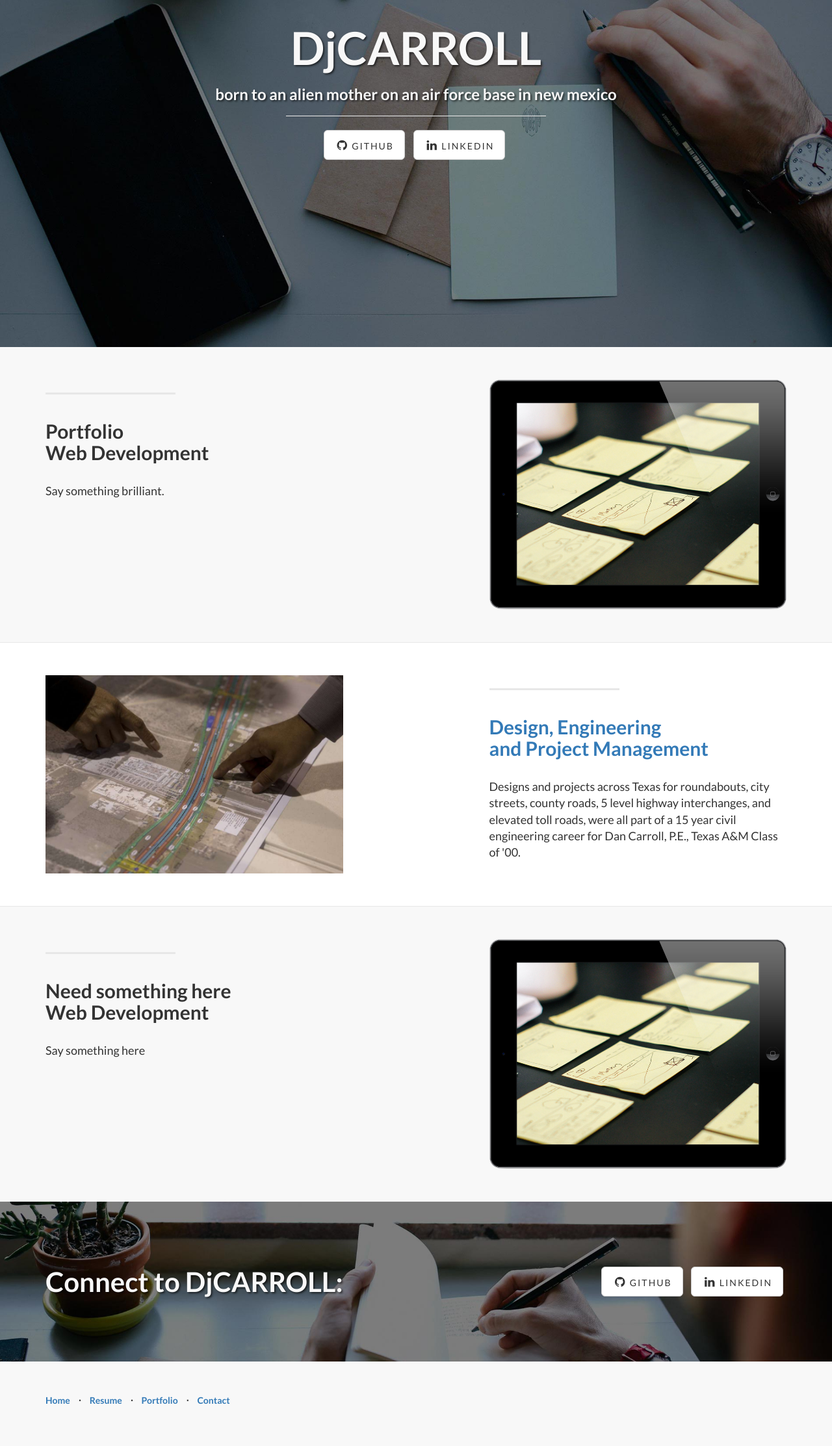
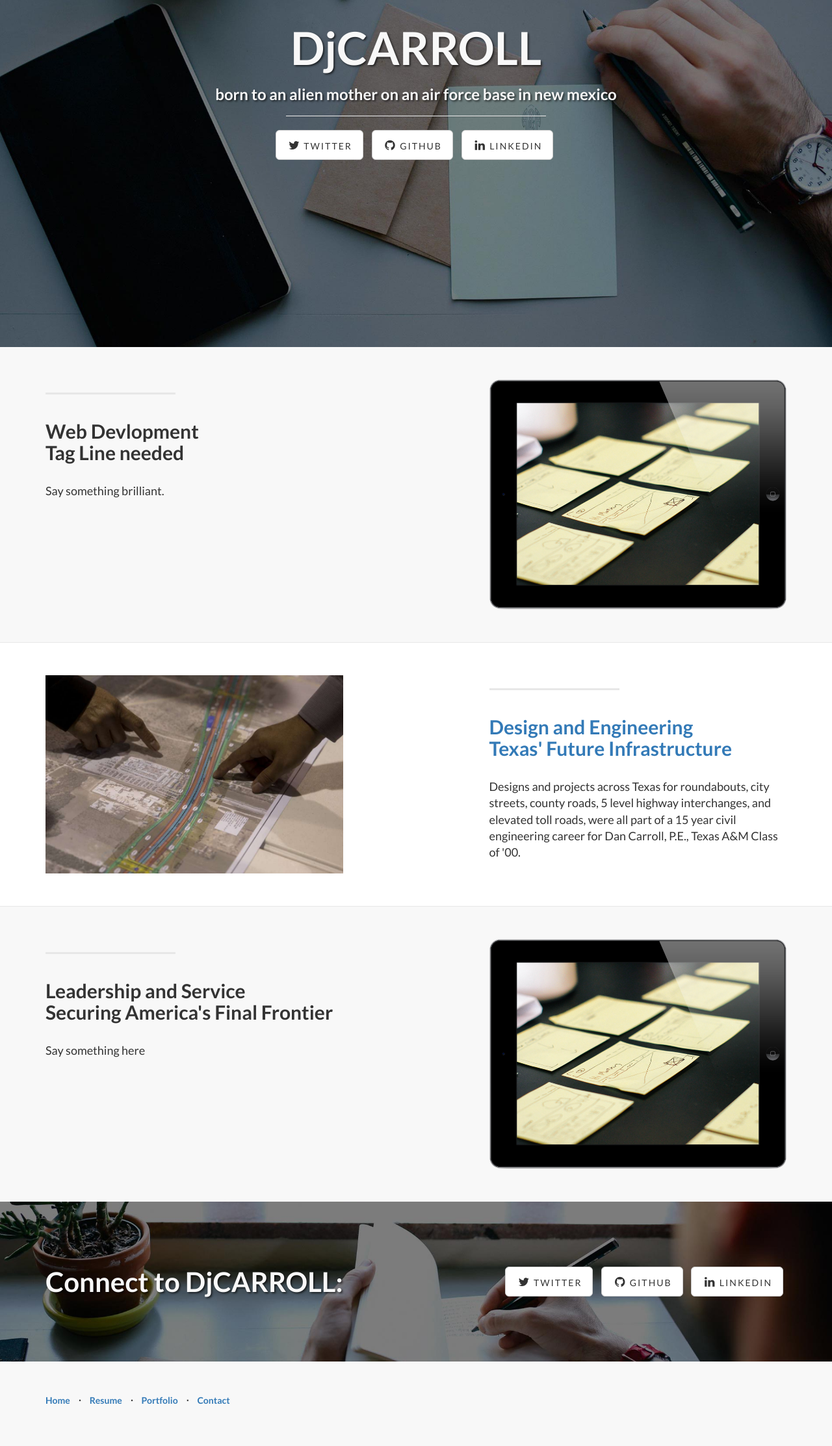
Before and after one commit to primalrambler/codeup.dev, a PHP site: page /public/p001_index.php in a window 1280 px wide. Shown: the part 243-2468 px from the top of the page at 65% size. Run offline with PHP 8.4, Linux system fonts and the light colour scheme; some libraries are stand-ins or nearby versions.

Commit message:
add twitter links

```diff
--- a/public/p001_index.php
+++ b/public/p001_index.php
@@ -77,9 +77,9 @@
                         <h3>born to an alien mother on an air force base in new mexico</h3>
                         <hr class="intro-divider">
                         <ul class="list-inline intro-social-buttons">
-                           <!--  <li>
-                                <a href="https://twitter.com/SBootstrap" class="btn btn-default btn-lg" target="_blank"><i class="fa fa-twitter fa-fw"></i> <span class="network-name">Twitter</span></a>
-                            </li> -->
+                           <li>
+                                <a href="https://twitter.com/primalRambler" class="btn btn-default btn-lg" target="_blank"><i class="fa fa-twitter fa-fw"></i> <span class="network-name">Twitter</span></a>
+                            </li>
                             <li>
                                 <a href="https://github.com/primalrambler" class="btn btn-default btn-lg" target="_blank"><i class="fa fa-github fa-fw"></i> <span class="network-name">Github</span></a>
                             </li>
@@ -106,7 +106,7 @@
                 <div class="col-lg-5 col-sm-6">
                     <hr class="section-heading-spacer">
                     <div class="clearfix"></div>
-                    <h2 class="section-heading">Portfolio<br>Web Development</h2>
+                    <h2 class="section-heading">Web Devlopment<br>Tag Line needed</h2>
                     <p class="lead">Say something brilliant.</p>
                 </div>
                 <div class="col-lg-5 col-lg-offset-2 col-sm-6">
@@ -129,7 +129,7 @@
                     <hr class="section-heading-spacer">
                     <div class="clearfix"></div>
                     <a href="/p001_resume.php">
-                        <h2 class="section-heading">Design, Engineering<br>and Project Management</h2>
+                        <h2 class="section-heading">Design and Engineering<br>Texas' Future Infrastructure</h2>
                     </a>
                     <p class="lead">Designs and projects across Texas for roundabouts, city streets, county roads, 5 level highway interchanges, and elevated toll roads, were all part of a 15 year civil engineering career for Dan Carroll, P.E., Texas A&M Class of '00.</p>
                 </div>
@@ -152,7 +152,7 @@
                 <div class="col-lg-5 col-sm-6">
                     <hr class="section-heading-spacer">
                     <div class="clearfix"></div>
-                    <h2 class="section-heading">Need something here<br>Web Development</h2>
+                    <h2 class="section-heading">Leadership and Service<br>Securing America's Final Frontier</h2>
                     <p class="lead">Say something here</p>
                 </div>
                 <div class="col-lg-5 col-lg-offset-2 col-sm-6">
@@ -177,6 +177,9 @@
                 </div>
                 <div class="col-lg-6">
                     <ul class="list-inline banner-social-buttons">
+                            <li>
+                                <a href="https://twitter.com/primalRambler" class="btn btn-default btn-lg" target="_blank"><i class="fa fa-twitter fa-fw"></i> <span class="network-name">Twitter</span></a>
+                            </li>
                             <li>
                                 <a href="https://github.com/primalrambler" class="btn btn-default btn-lg" target="_blank"><i class="fa fa-github fa-fw"></i> <span class="network-name">Github</span></a>
                             </li>
```
